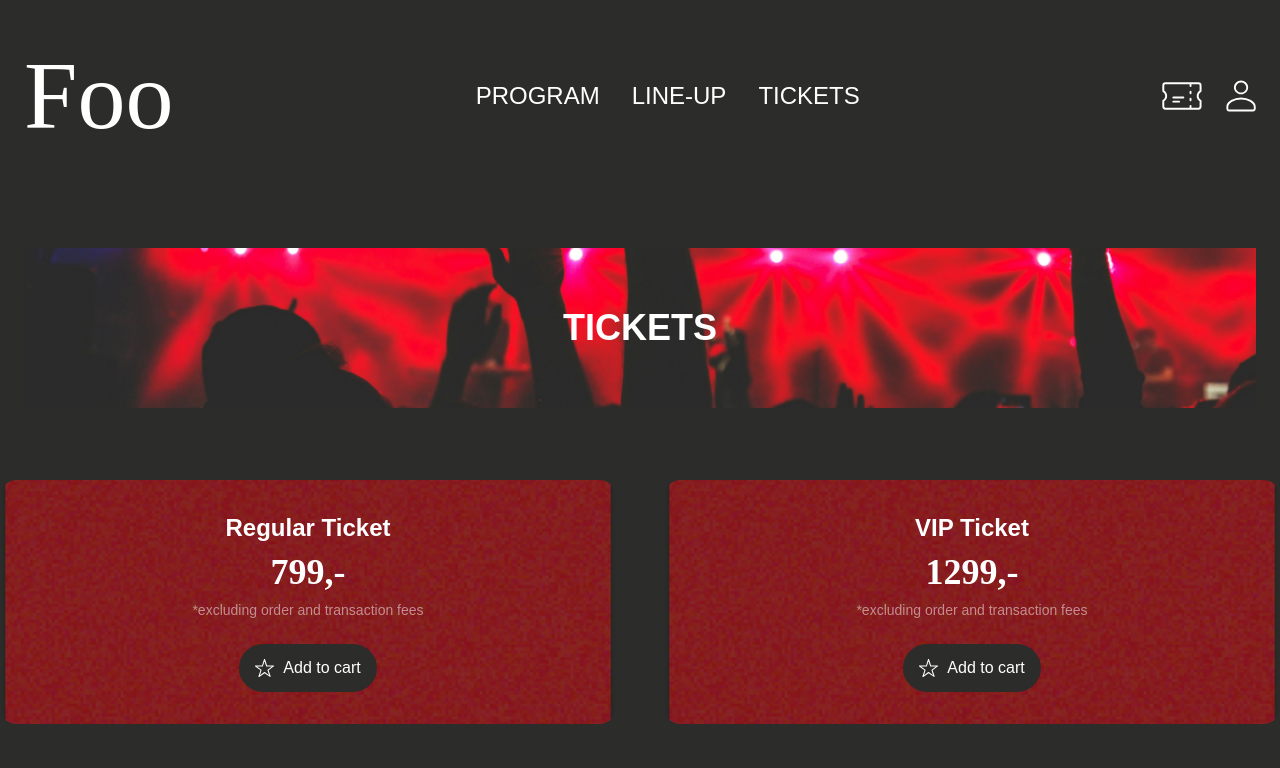
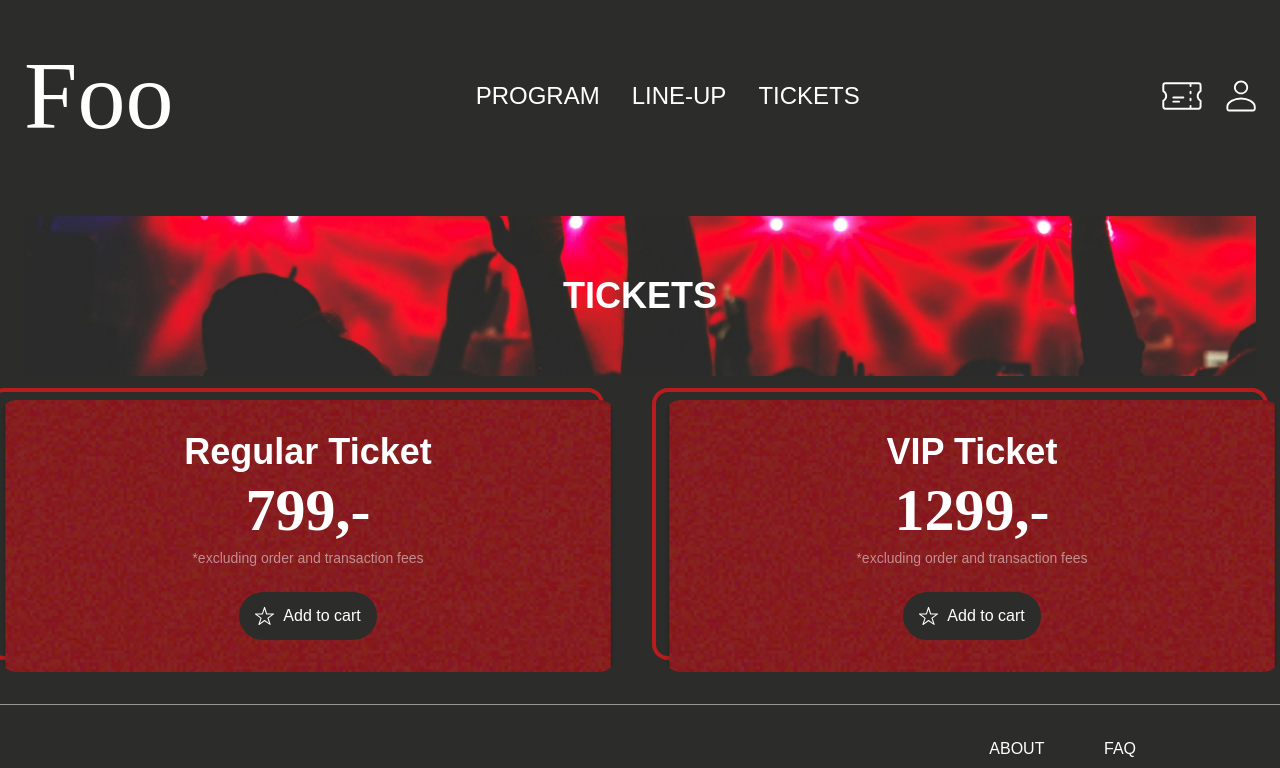
Before and after one commit to sarameisner/foofest-ms-sara, a Next.js app: page /tickets in a window 1280 px wide. Shown: the top 768 px of the page. Built offline with nearby package versions, Linux system fonts and the light colour scheme; a web font is replaced by a local one.

Commit message:
tickets med cartContext

```diff
--- a/src/components/Tickets.jsx
+++ b/src/components/Tickets.jsx
@@ -1,34 +1,39 @@
+import React, { useContext } from "react";
 import Image from "next/image";
 import backgroundCard from "../../public/pics/card.png";
 import Star from "../../public/pics/star.svg";
-
 import ButtonWIcon from "@/components/ButtonWIcon";
-import Banner from "@/components/Banner"; // Importere Banner-komponenten
+import { CartContext } from "../contexts/CartContext";
+import Banner from "@/components/Banner";
 
 const Tickets = ({ tickets }) => {
+  const { addToCart } = useContext(CartContext);
+
   return (
-    <section className="py-16 bg-background text-fontColor">
-      <div className="relative">
-        <Banner text="Tickets" className="pt-20" />
+    <section className="py-8 bg-background text-fontColor">
+      <Banner text="Tickets" className="mb-6" />
 
-        <div className="container mx-auto text-center mt-12">
+      <div className="container mx-auto text-center">
         <div className="grid grid-cols-1 md:grid-cols-2 gap-12">
           {tickets.map((ticket) => (
             <div key={ticket.id} className="relative group">
-                <div className="absolute inset-0 rounded-2xl overflow-hidden z-0">
+              {/* Ekstra rød ramme */}
+              <div className="absolute inset-0 -translate-x-3 -translate-y-3 border-4 border-red-700 rounded-2xl z-0 group-hover:translate-x-0 group-hover:translate-y-0 transition-transform duration-300"></div>
+
+              <div className="absolute inset-0 rounded-2xl overflow-hidden z-10">
                 <Image src={backgroundCard} alt="Ticket background" layout="fill" objectFit="cover" quality={100} className="rounded-2xl" />
               </div>
 
-                <div className="relative z-10 p-8 rounded-2xl bg-opacity-90 flex flex-col justify-center items-center">
-                  <h2 className="text-2xl font-bold mb-2">{ticket.name}</h2>
-                  <p className="text-4xl font-bold mb-2 font-serif">{ticket.price},-</p>
+              {/* Ticket-indhold */}
+              <div className="relative z-20 p-8 rounded-2xl bg-opacity-90 flex flex-col justify-center items-center">
+                <h2 className="text-3xl md:text-4xl font-bold mb-2">{ticket.name}</h2>
+                <p className="text-5xl md:text-6xl font-bold mb-2 font-serif">{ticket.price},-</p>
                 <p className="text-sm mb-6 text-lightGreyFont">*excluding order and transaction fees</p>
 
-                  <ButtonWIcon text="Add to cart" defaultIcon={<Image src={Star} alt="Default Icon" width={20} height={20} />} activeIcon={<Image src={Star} alt="Active Icon" width={20} height={20} />} defaultBgColor="#2c2c2a" activeBgColor="#ffffff" onClick={() => console.log("Button toggled!")} className="mt-4" />
+                <ButtonWIcon text="Add to cart" defaultIcon={<Image src={Star} alt="Default Icon" width={20} height={20} />} activeIcon={<Image src={Star} alt="Active Icon" width={20} height={20} />} defaultBgColor="#2c2c2a" activeBgColor="#ffffff" onClick={() => addToCart(ticket)} className="mt-4" />
               </div>
             </div>
           ))}
-          </div>
         </div>
       </div>
     </section>
--- a/src/components/TopNav.jsx
+++ b/src/components/TopNav.jsx
@@ -5,7 +5,12 @@ import Image from "next/image";
 import TicketIcon from "../../public/pics/ticket.svg";
 import Person from "../../public/pics/person.svg";
 
+import { CartContext } from "../contexts/CartContext"; // Import CartContext
+
 const TopNav = () => {
+  // Brug CartContext for at få adgang til kurven
+  const { cartItems } = useContext(CartContext);
+
   return (
     <header className="p-6 text-white bg-transparent absolute top-0 left-0 w-full z-50" style={{ borderColor: "var(--light-grey-font)" }}>
       <nav className="flex items-center justify-between w-full">
@@ -43,7 +48,11 @@ const TopNav = () => {
         <div className="flex items-center space-x-6 md:flex hidden">
           {/* Billet ikon */}
           <Link href="/cart">
-            <Image src={TicketIcon} alt="Cart" width={40} height={40} className="hover:scale-110 transition-transform duration-200" />
+            <div className="relative">
+              <Image src={TicketIcon} alt="Cart" width={40} height={40} className="hover:scale-110 transition-transform duration-200" />
+              {/* Vis antal varer i kurven */}
+              {cartItems.length > 0 && <span className="absolute top-0 right-0 bg-red-600 text-white text-xs rounded-full w-5 h-5 flex items-center justify-center">{cartItems.length}</span>}
+            </div>
           </Link>
 
           {/* Profil ikon */}
--- /dev/null
+++ b/src/contexts/CartContext.js
@@ -0,0 +1,13 @@
+import { createContext, useState } from "react";
+
+export const CartContext = createContext();
+
+export const CartProvider = ({ children }) => {
+  const [cartItems, setCartItems] = useState([]);
+
+  const addToCart = (ticket) => {
+    setCartItems([...cartItems, ticket]);
+  };
+
+  return <CartContext.Provider value={{ cartItems, addToCart }}>{children}</CartContext.Provider>;
+};
--- a/src/contexts/storeContext.js
+++ /dev/null
@@ -1,52 +0,0 @@
-import { createContext, useReducer } from "react";
-
-// Opret kontekst
-export const StoreContext = createContext();
-
-// Initial state
-const initialState = {
-  basket: [],
-};
-
-// Reducer funktion
-function reducer(state, action) {
-  switch (action.action) {
-    case "EMPTY_BASKET":
-      return { ...state, basket: [] };
-
-    case "REMOVE_ONE_PRODUCT":
-      const nextBasket = state.basket.map((item) => {
-        if (item.id === action.payload.id) {
-          const copy = { ...item };
-          copy.amount--;
-          return copy;
-        } else {
-          return item;
-        }
-      });
-      return {
-        ...state,
-        basket: nextBasket.filter((item) => item.amount > 0),
-      };
-
-    case "ADD_PRODUCT":
-      const exists = state.basket.find((item) => item.id === action.payload.id);
-      if (exists) {
-        const updatedBasket = state.basket.map((item) => (item.id === action.payload.id ? { ...item, amount: item.amount + 1 } : item));
-        return { ...state, basket: updatedBasket };
-      } else {
-        const newItem = { ...action.payload, amount: 1 };
-        return { ...state, basket: [...state.basket, newItem] };
-      }
-
-    default:
-      return state;
-  }
-}
-
-// StoreProvider komponent
-export const StoreProvider = ({ children }) => {
-  const [state, dispatch] = useReducer(reducer, initialState);
-
-  return <StoreContext.Provider value={{ state, dispatch }}>{children}</StoreContext.Provider>;
-};
--- a/src/pages/_app.js
+++ b/src/pages/_app.js
@@ -1,4 +1,4 @@
-// /src/pages/_app.js
+import { CartProvider } from "@/contexts/CartContext"; // Importer CartProvider
 import "../styles/globals.css"; // Importer globale stilarter
 import TopNav from "@/components/TopNav";
 import Footer from "@/components/Footer";
@@ -6,25 +6,19 @@ import BottomNav from "@/components/BottomNav";
 
 function MyApp({ Component, pageProps }) {
   return (
+    <CartProvider>
       <div className="layout-wrapper">
-      {/* Vis TopNav på større skærme */}
-      <div>
         <TopNav />
-      </div>
-
-      {/* Vis den aktuelle side */}
         <main>
           <Component {...pageProps} />
         </main>
-
-      {/* Footer */}
         <Footer />
-
-      {/* Vis BottomNav på mindre skærme */}
+        {/* Sørg for, at BottomNav kun vises på mobile enheder */}
         <div className="block md:hidden">
           <BottomNav />
         </div>
       </div>
+    </CartProvider>
   );
 }
 
```
Lines whose indentation alone changed are shown as unchanged.
